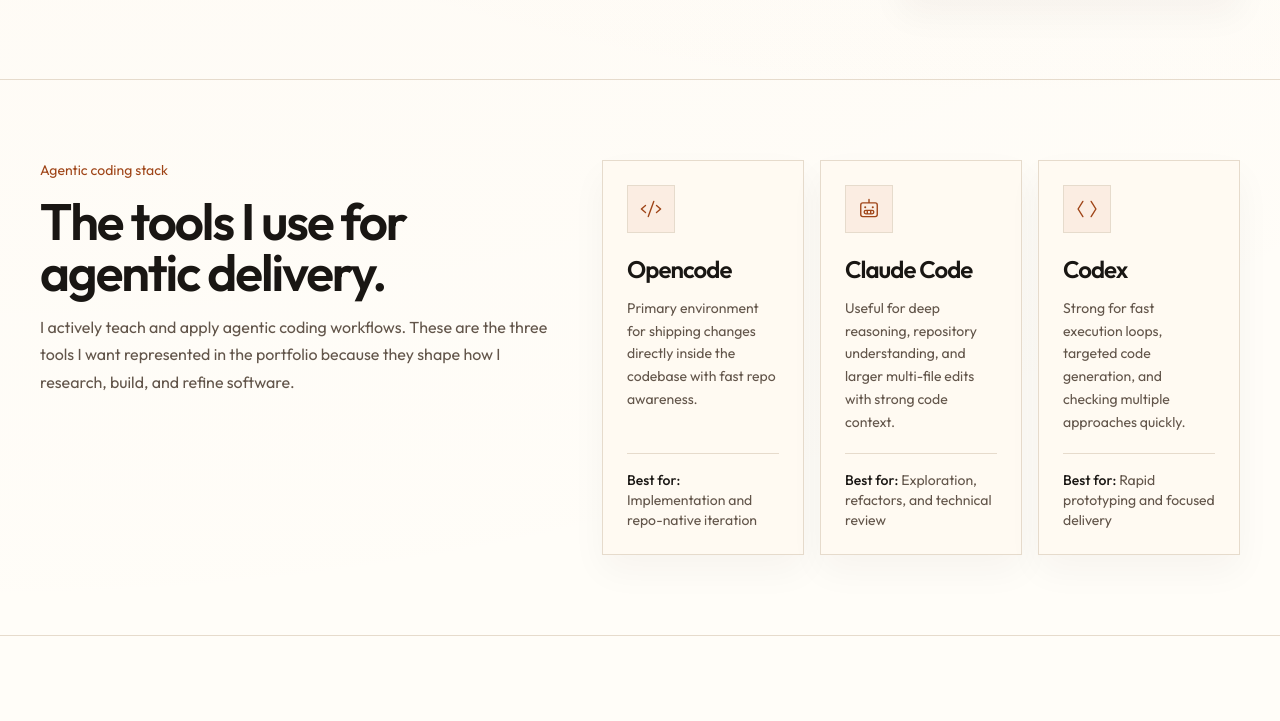
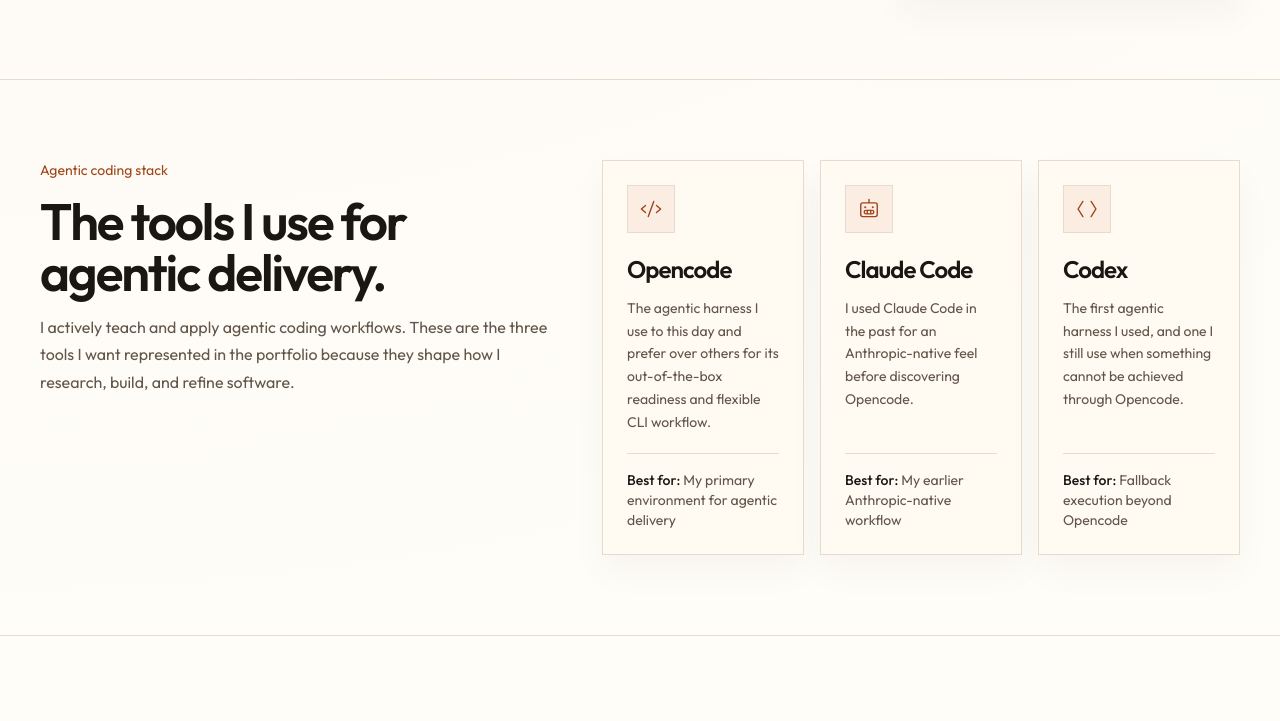
Before and after one commit to CharlesTogle/charles-togle, a Next.js app: page / in a window 1280 px wide. Shown: the part 1950-2671 px from the top of the page. Built offline with nearby package versions, Linux system fonts and the light colour scheme; no server answers.

Commit message:
Update agentic tool descriptions

```diff
--- a/src/app/components/Hero.tsx
+++ b/src/app/components/Hero.tsx
@@ -57,8 +57,8 @@
 
         <motion.aside initial={initialUp} animate={animateUp} transition={{ duration: 0.55, delay: reduceMotion ? 0 : 0.12, ease: [0.16, 1, 0.3, 1] }} className="card-surface grid gap-0 overflow-hidden">
           <div className="grid gap-6 p-6 sm:grid-cols-2 sm:p-8">
-            {stats.map((stat) => (
-              <div key={stat.value} className="space-y-3 border-t pt-4" style={{ borderColor: "var(--border)" }}>
+            {stats.map((stat, index) => (
+              <div key={stat.value} className={`space-y-3 pt-4 ${index > 1 ? "border-t" : ""}`} style={{ borderColor: "var(--border)" }}>
                 <p className="metric-value font-semibold">{stat.value}</p>
                 <p className="text-sm leading-relaxed" style={{ color: "var(--foreground-soft)" }}>
                   {stat.label}
--- a/src/app/data/agentic-tools.ts
+++ b/src/app/data/agentic-tools.ts
@@ -7,17 +7,17 @@
 export const agenticTools: AgenticTool[] = [
   {
     name: "Opencode",
-    summary: "Primary environment for shipping changes directly inside the codebase with fast repo awareness.",
-    strength: "Implementation and repo-native iteration",
+    summary: "The agentic harness I use to this day and prefer over others for its out-of-the-box readiness and flexible CLI workflow.",
+    strength: "My primary environment for agentic delivery",
   },
   {
     name: "Claude Code",
-    summary: "Useful for deep reasoning, repository understanding, and larger multi-file edits with strong code context.",
-    strength: "Exploration, refactors, and technical review",
+    summary: "I used Claude Code in the past for an Anthropic-native feel before discovering Opencode.",
+    strength: "My earlier Anthropic-native workflow",
   },
   {
     name: "Codex",
-    summary: "Strong for fast execution loops, targeted code generation, and checking multiple approaches quickly.",
-    strength: "Rapid prototyping and focused delivery",
+    summary: "The first agentic harness I used, and one I still use when something cannot be achieved through Opencode.",
+    strength: "Fallback execution beyond Opencode",
   },
 ];
```
